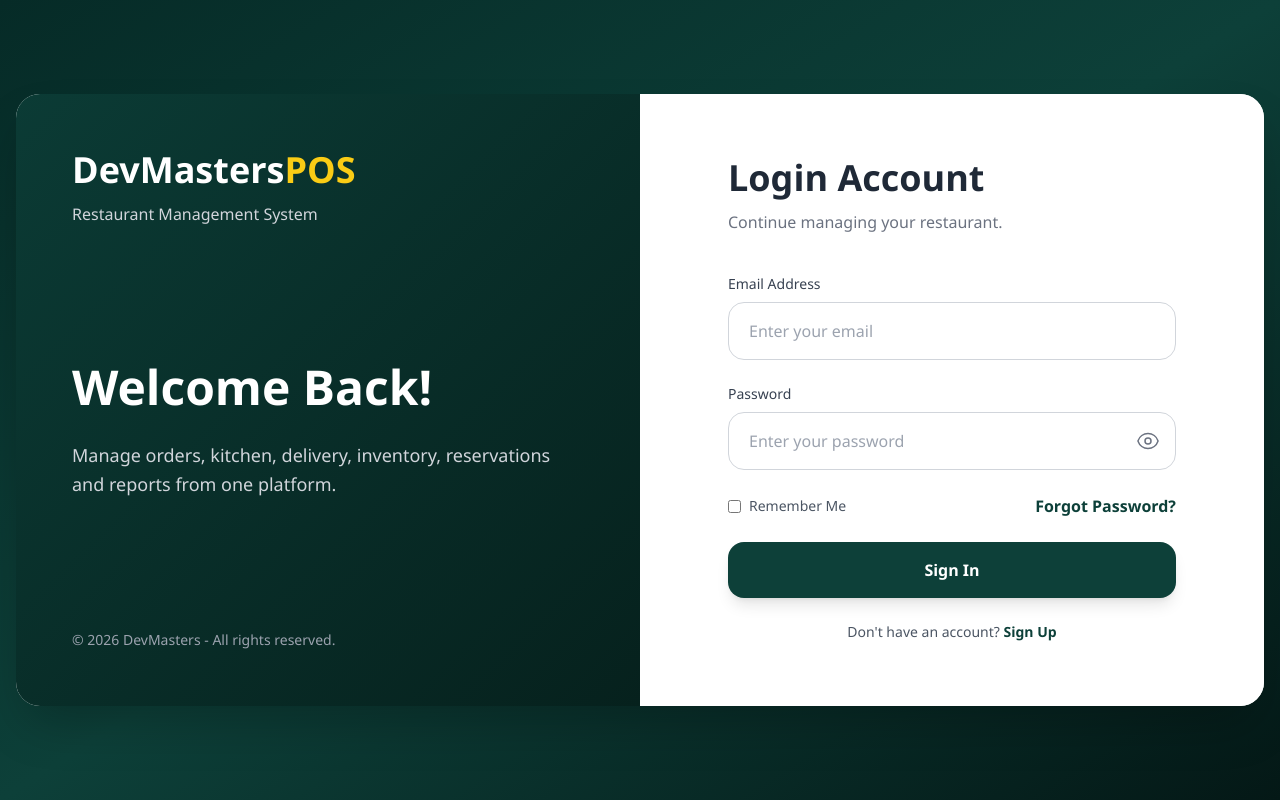
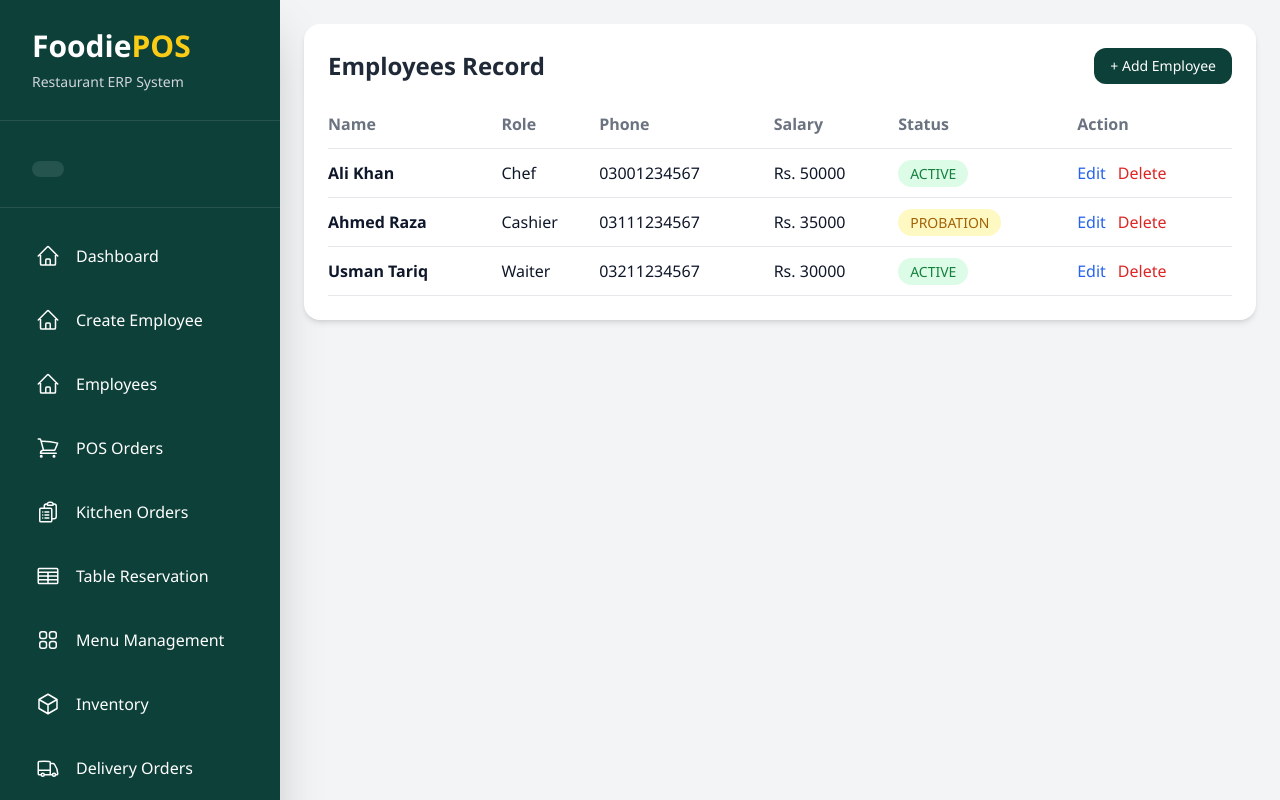
Before and after one commit to Danishhafeez786/restaurant-erp, a React (Vite) app in the folder restaurant-erp-frontend/: page /employees in a window 1280 px wide. Before the commit this address led to /login. Shown: the top 800 px of the page. Built offline with nearby package versions, Linux system fonts and the light colour scheme.

Commit message:
create employee and employees record

```diff
--- a/restaurant-erp-frontend/src/App.jsx
+++ b/restaurant-erp-frontend/src/App.jsx
@@ -5,6 +5,7 @@ import Login from './pages/Login';
 import Signup from './pages/Signup';
 import Dashboard from './pages/Dashboard';
 import CreateEmployee from './pages/employees/CreateEmployee';
+import Employees from './pages/employees/Employees';
 import './App.css';
 
 function App() {
@@ -25,6 +26,7 @@ function App() {
           <Route path="/" element={<Navigate to="/dashboard" />} />
           <Route path="*" element={<Navigate to="/dashboard" />} />
           <Route path="/create-employee" element={<CreateEmployee />} />
+          <Route path="/employees" element={<Employees />} />
         </Routes>
       </AuthProvider>
     </Router>
--- /dev/null
+++ b/restaurant-erp-frontend/src/components/EmployeeTable.jsx
@@ -0,0 +1,147 @@
+import { useState } from "react";
+
+export default function EmployeeTable() {
+  const [employees] = useState([
+    {
+      id: 1,
+      name: "Ali Khan",
+      role: "Chef",
+      phone: "03001234567",
+      status: "ACTIVE",
+      salary: "50000",
+    },
+    {
+      id: 2,
+      name: "Ahmed Raza",
+      role: "Cashier",
+      phone: "03111234567",
+      status: "PROBATION",
+      salary: "35000",
+    },
+    {
+      id: 3,
+      name: "Usman Tariq",
+      role: "Waiter",
+      phone: "03211234567",
+      status: "ACTIVE",
+      salary: "30000",
+    },
+  ]);
+
+  const getStatusColor = (status) => {
+    switch (status) {
+      case "ACTIVE":
+        return "bg-green-100 text-green-700";
+      case "PROBATION":
+        return "bg-yellow-100 text-yellow-700";
+      case "SUSPENDED":
+        return "bg-red-100 text-red-700";
+      default:
+        return "bg-gray-100 text-gray-700";
+    }
+  };
+
+  return (
+    <div className="bg-white rounded-2xl shadow-md p-4 md:p-6">
+
+      {/* HEADER */}
+      <div className="flex items-center justify-between mb-4">
+        <h2 className="text-2xl font-bold text-gray-800">
+          Employees Record
+        </h2>
+
+        <button className="bg-[#0d4039] text-white px-4 py-2 rounded-xl text-sm">
+          + Add Employee
+        </button>
+      </div>
+
+      {/* ================= DESKTOP TABLE ================= */}
+      <div className="hidden md:block overflow-x-auto">
+        <table className="w-full text-left min-w-[700px]">
+
+          <thead>
+            <tr className="border-b text-gray-500">
+              <th className="py-3">Name</th>
+              <th>Role</th>
+              <th>Phone</th>
+              <th>Salary</th>
+              <th>Status</th>
+              <th>Action</th>
+            </tr>
+          </thead>
+
+          <tbody>
+            {employees.map((emp) => (
+              <tr
+                key={emp.id}
+                className="border-b hover:bg-gray-50 transition"
+              >
+                <td className="py-3 font-semibold">{emp.name}</td>
+                <td>{emp.role}</td>
+                <td>{emp.phone}</td>
+                <td>Rs. {emp.salary}</td>
+
+                <td>
+                  <span
+                    className={`px-3 py-1 rounded-full text-sm font-medium ${getStatusColor(
+                      emp.status
+                    )}`}
+                  >
+                    {emp.status}
+                  </span>
+                </td>
+
+                <td>
+                  <button className="text-blue-600 mr-3">Edit</button>
+                  <button className="text-red-600">Delete</button>
+                </td>
+              </tr>
+            ))}
+          </tbody>
+
+        </table>
+      </div>
+
+      {/* ================= MOBILE CARDS ================= */}
+      <div className="md:hidden space-y-4">
+
+        {employees.map((emp) => (
+          <div
+            key={emp.id}
+            className="border rounded-2xl p-4 shadow-sm"
+          >
+            <div className="flex justify-between items-center">
+              <h3 className="font-bold text-lg">{emp.name}</h3>
+
+              <span
+                className={`px-3 py-1 rounded-full text-xs font-medium ${getStatusColor(
+                  emp.status
+                )}`}
+              >
+                {emp.status}
+              </span>
+            </div>
+
+            <div className="mt-3 text-sm text-gray-600 space-y-1">
+              <p><b>Role:</b> {emp.role}</p>
+              <p><b>Phone:</b> {emp.phone}</p>
+              <p><b>Salary:</b> Rs. {emp.salary}</p>
+            </div>
+
+            <div className="flex gap-3 mt-4">
+              <button className="flex-1 bg-blue-500 text-white py-2 rounded-xl">
+                Edit
+              </button>
+
+              <button className="flex-1 bg-red-500 text-white py-2 rounded-xl">
+                Delete
+              </button>
+            </div>
+          </div>
+        ))}
+
+      </div>
+
+    </div>
+  );
+}
--- a/restaurant-erp-frontend/src/components/Sidebar.jsx
+++ b/restaurant-erp-frontend/src/components/Sidebar.jsx
@@ -41,6 +41,11 @@ const Sidebar = () => {
       title: "Create Employee",
       icon: <HomeIcon className="w-6 h-6" />,
       path: "/create-employee",
+    },
+    {
+      title: "Employees",
+      icon: <HomeIcon className="w-6 h-6" />,
+      path: "/employees",
     },
     {
       title: "POS Orders",
--- a/restaurant-erp-frontend/src/pages/employees/CreateEmployee.jsx
+++ b/restaurant-erp-frontend/src/pages/employees/CreateEmployee.jsx
@@ -6,8 +6,13 @@ export default function CreateEmployee() {
 
   return (
     <div className="min-h-screen bg-gray-100 lg:flex">
+
+      {/* SIDEBAR */}
       <Sidebar />
-    <div className="p-4 md:p-6 bg-slate-100 min-h-screen">
+
+      {/* MAIN CONTENT */}
+      <div className="flex-1 flex flex-col min-h-screen overflow-y-auto p-4 md:p-6 bg-slate-100">
+
         <h1 className="text-3xl font-bold mb-6">
           Add New Employee
         </h1>
@@ -23,25 +28,14 @@ export default function CreateEmployee() {
               </h2>
 
               <div className="grid md:grid-cols-2 xl:grid-cols-4 gap-4">
-
                 <Input label="First Name" />
                 <Input label="Last Name" />
-
                 <Input label="Father Name" />
                 <Input label="CNIC" />
-
-              <Input
-                label="Date Of Birth"
-                type="date"
-              />
-
+                <Input label="Date Of Birth" type="date" />
                 <Select
                   label="Gender"
-                options={[
-                  "MALE",
-                  "FEMALE",
-                  "OTHER",
-                ]}
+                  options={["MALE", "FEMALE", "OTHER"]}
                 />
               </div>
             </div>
@@ -51,7 +45,6 @@ export default function CreateEmployee() {
               <div className="flex flex-col items-center justify-center h-full">
 
                 <label className="cursor-pointer">
-
                   <div className="w-32 h-32 rounded-full border-2 border-dashed border-gray-400 flex items-center justify-center text-4xl text-gray-500">
                     +
                   </div>
@@ -60,11 +53,7 @@ export default function CreateEmployee() {
                     type="file"
                     hidden
                     onChange={(e) =>
-                    setImage(
-                      URL.createObjectURL(
-                        e.target.files[0]
-                      )
-                    )
+                      setImage(URL.createObjectURL(e.target.files[0]))
                     }
                   />
                 </label>
@@ -82,6 +71,7 @@ export default function CreateEmployee() {
                 )}
               </div>
             </div>
+
           </div>
 
           {/* Contact Section */}
@@ -91,21 +81,13 @@ export default function CreateEmployee() {
             </h2>
 
             <div className="grid md:grid-cols-2 xl:grid-cols-4 gap-4">
-
               <Input label="Phone Number" />
               <Input label="Alternate Phone Number" />
-
               <Input label="Emergency Contact Name" />
               <Input label="Emergency Contact Number" />
-
-            <Input
-              label="Address"
-              className="xl:col-span-2"
-            />
-
+              <Input label="Address" className="xl:col-span-2" />
               <Input label="City" />
               <Input label="State" />
-
               <Input label="Country" />
               <Input label="Postal Code" />
             </div>
@@ -120,14 +102,8 @@ export default function CreateEmployee() {
               </h2>
 
               <div className="grid md:grid-cols-2 gap-4">
-
-              <Input
-                label="Joining Date"
-                type="date"
-              />
-
+                <Input label="Joining Date" type="date" />
                 <Input label="Basic Salary" />
-
                 <Select
                   label="Employee Status"
                   options={[
@@ -139,7 +115,6 @@ export default function CreateEmployee() {
                     "TERMINATED",
                   ]}
                 />
-
                 <Select
                   label="Employment Type"
                   options={[
@@ -150,7 +125,6 @@ export default function CreateEmployee() {
                     "INTERN",
                   ]}
                 />
-
                 <Select
                   label="Department Or Role"
                   options={[
@@ -180,6 +154,7 @@ export default function CreateEmployee() {
                 className="w-full border rounded-lg p-3 focus:ring-2 focus:ring-blue-500 outline-none"
               />
             </div>
+
           </div>
 
           {/* Buttons */}
@@ -202,17 +177,15 @@ export default function CreateEmployee() {
           </div>
 
         </form>
+
       </div>
     </div>
   );
 }
 
-function Input({
-  label,
-  type = "text",
-}) {
+function Input({ label, type = "text", className = "" }) {
   return (
-    <div>
+    <div className={className}>
       <label className="block text-sm font-medium mb-1">
         {label}
       </label>
@@ -225,10 +198,7 @@ function Input({
   );
 }
 
-function Select({
-  label,
-  options,
-}) {
+function Select({ label, options }) {
   return (
     <div>
       <label className="block text-sm font-medium mb-1">
@@ -239,7 +209,7 @@ function Select({
         <option>Select</option>
 
         {options.map((item) => (
-          <option key={item}>
+          <option key={item} value={item}>
             {item}
           </option>
         ))}
--- /dev/null
+++ b/restaurant-erp-frontend/src/pages/employees/Employees.jsx
@@ -0,0 +1,16 @@
+import Sidebar from "../../components/Sidebar";
+import EmployeeTable from "../../components/EmployeeTable";
+
+export default function Employees() {
+  return (
+    <div className="min-h-screen bg-gray-100 lg:flex">
+
+      <Sidebar />
+
+      <div className="flex-1 p-4 md:p-6 overflow-y-auto">
+        <EmployeeTable />
+      </div>
+
+    </div>
+  );
+}
```
Lines whose indentation alone changed are shown as unchanged.
